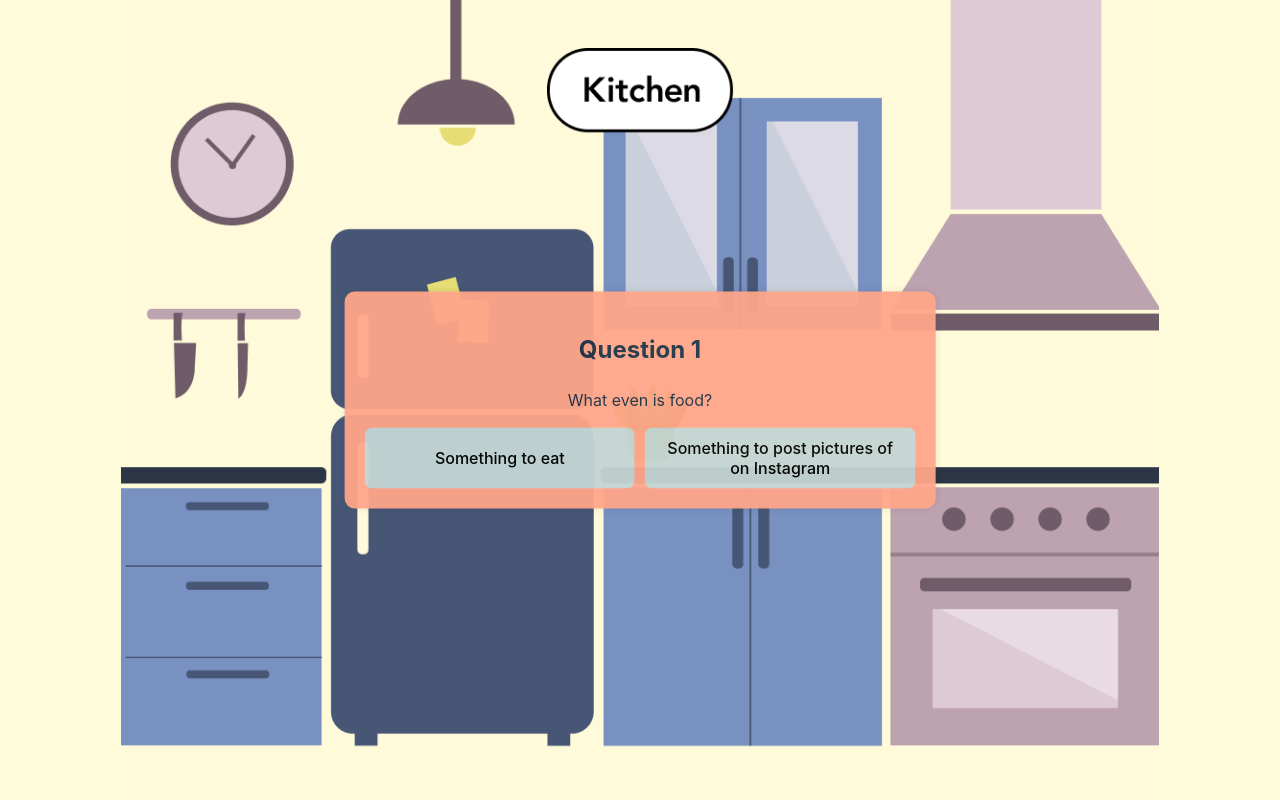
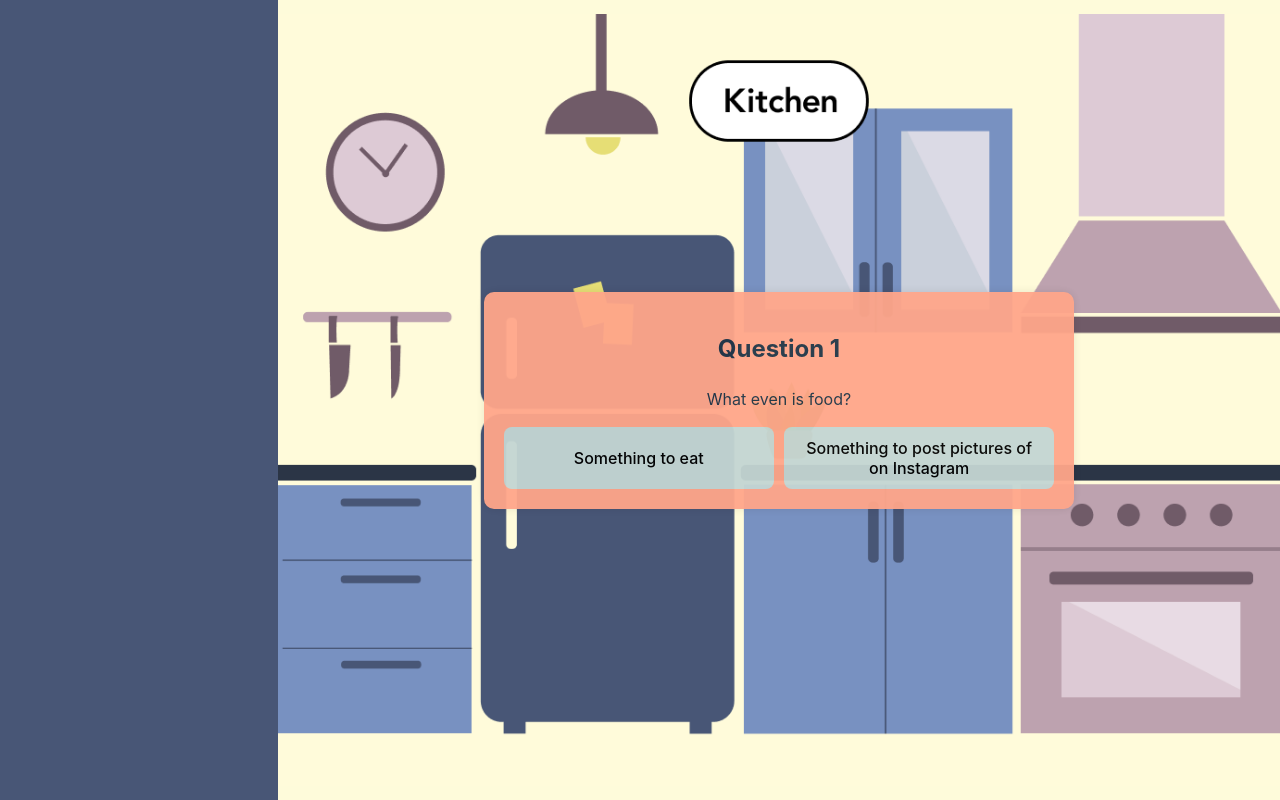
Before and after one commit to christyc01/food-game, a Svelte app: page / in a window 1280 px wide. Built offline with nearby package versions, Linux system fonts and the light colour scheme.

Commit message:
Add blank dashboard and fix layout

```diff
--- a/src/App.svelte
+++ b/src/App.svelte
@@ -8,13 +8,17 @@
 </script>
 
 <main>
-  <div class="image"></div>
+  <div class="screen">
+    <div class="dashboard"></div>
+    <div class="image">
       <div class="popup-question">
         <h2>Question 1</h2>
         <p>What even is food?</p>
         <div class="buttons">
           <button on:click={handleClickA}>Something to eat</button>
           <button on:click={handleClickB}>Something to post pictures of on Instagram</button>
+        </div>
+      </div>
     </div>
   </div>
 </main>
@@ -42,25 +46,34 @@
     display: flex;
     gap: 10px;
   }
+  .dashboard {
+    width: 355px;
+    background-color: #485676;
+  }
   .image {
-    position: absolute;
     height: 100%;
     width: 100%;
-    top: 0;
     background-image: url("./assets/kitchen.png");
     background-size: contain;
     background-repeat: no-repeat;
     background-position: center;
+    display: flex;
+    justify-content: center;
+    align-items: center;
   }
   .popup-question {
     position: absolute;
-    top: 50%;
-    left: 50%;
-    transform: translate(-50%, -50%);
     background-color: #FFA68A;
     opacity: 0.95;
     padding: 20px;
     border-radius: 10px;
     box-shadow: 0 0 10px 0 rgba(0, 0, 0, 0.1);
   }
+  .screen {
+    display: flex;
+    position: absolute;
+    height: 100%;
+    width: 100%;
+    top: 0;
+  }
 </style>
```
Lines whose indentation alone changed are shown as unchanged.
